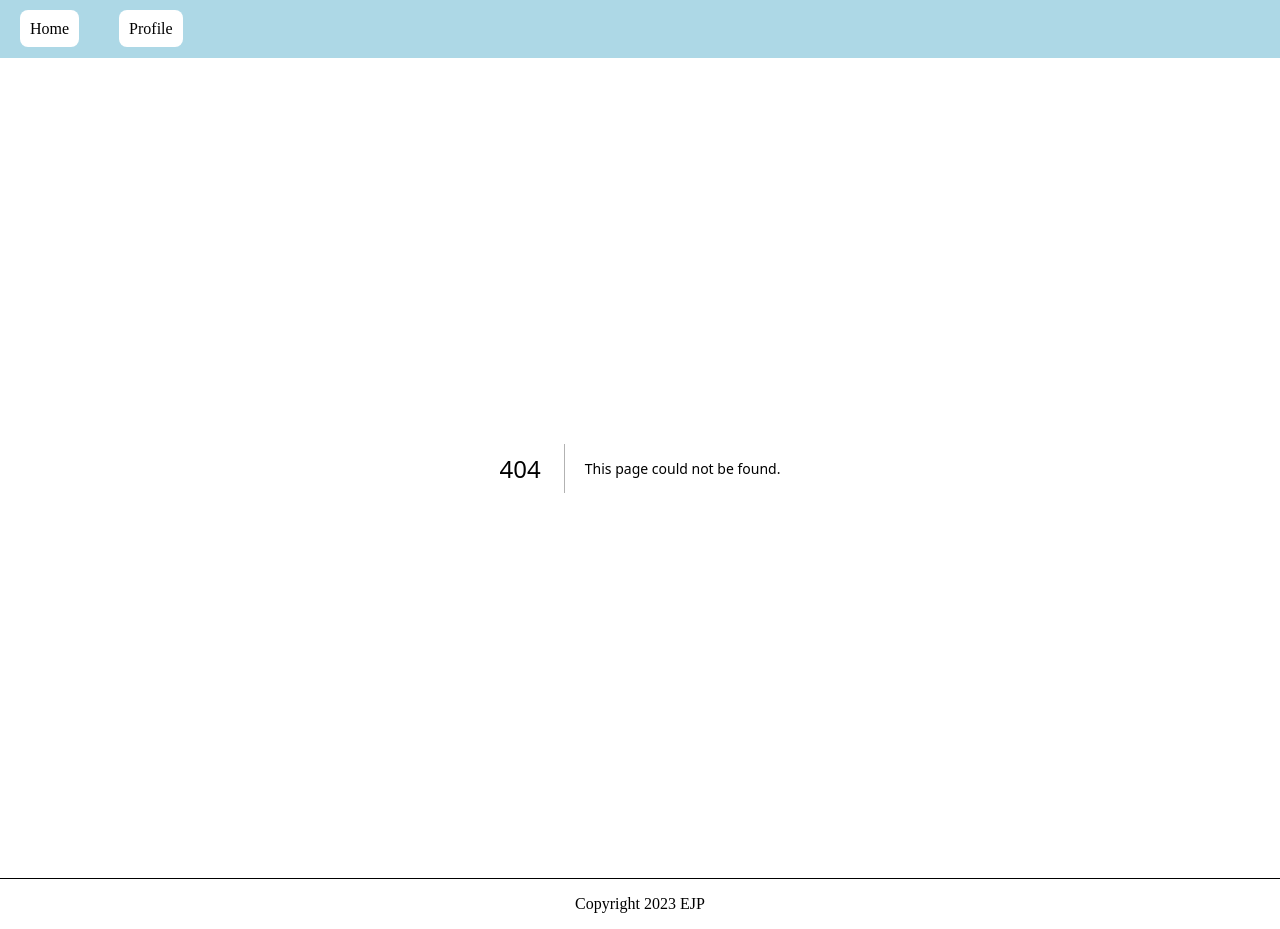
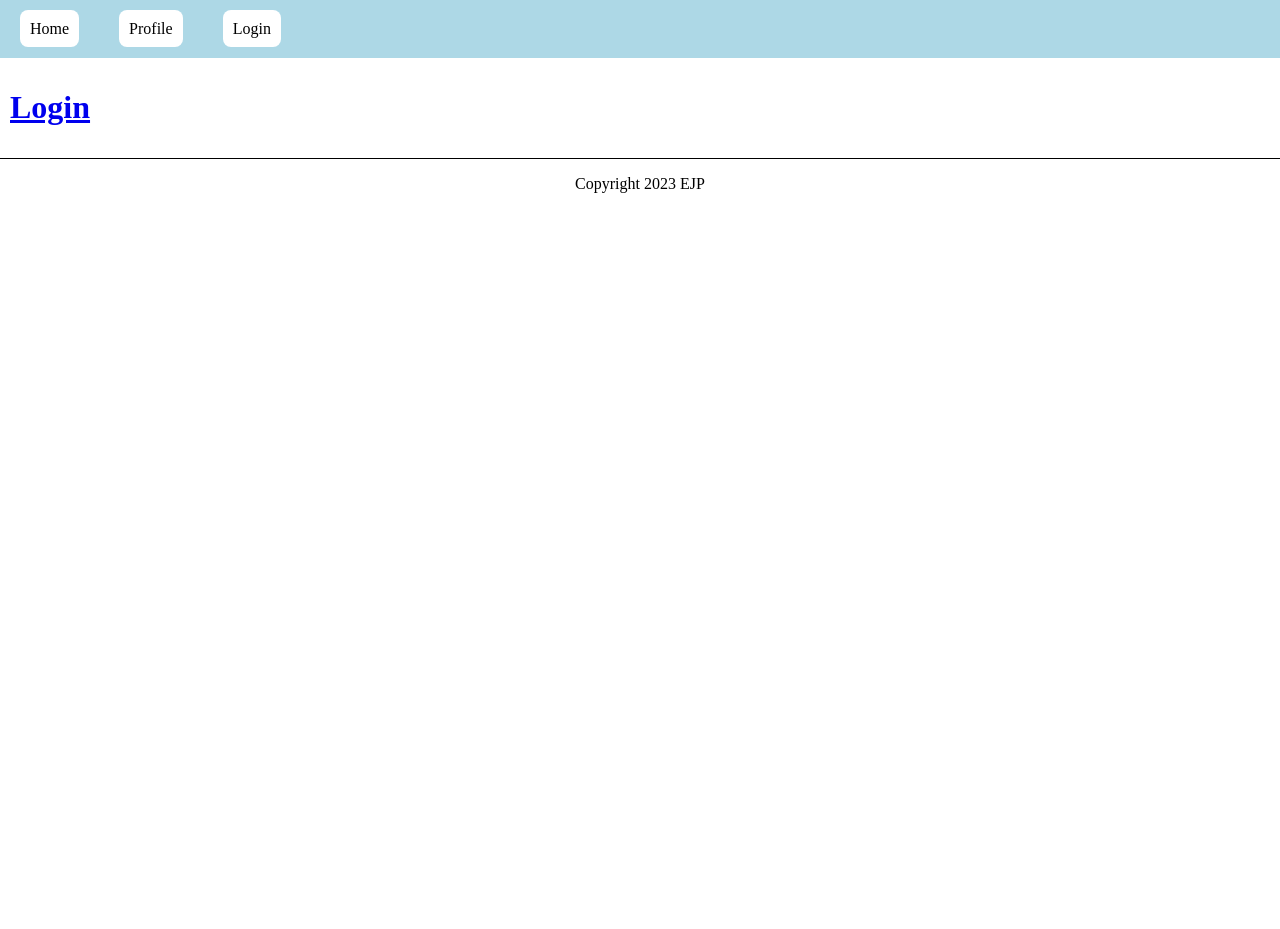
Before and after one commit to LichtAD/simple-blogs-nextjs, a Next.js app: page /login in a window 1280 px wide. Before the commit this address had no page. After the commit the page ends 800 px from the top, so only its background shows below. Built offline with nearby package versions, Linux system fonts and the light colour scheme.

Commit message:
added login

```diff
--- /dev/null
+++ b/src/app/api/auth/[kindeAuth]/route.js
@@ -0,0 +1,2 @@
+import {handleAuth} from "@kinde-oss/kinde-auth-nextjs/server";
+export const GET = handleAuth();
--- a/src/app/layout.tsx
+++ b/src/app/layout.tsx
@@ -34,7 +34,9 @@ export default function RootLayout({
               <li>
                 <Link  style={{ textDecoration: "none", color: "black", backgroundColor: "white", padding: "10px", borderRadius: "8px" }} href="/profile">Profile</Link>
               </li>
-
+              <li>
+                <Link  style={{ textDecoration: "none", color: "black", backgroundColor: "white", padding: "10px", borderRadius: "8px" }} href="/login">Login</Link>
+              </li>
             </ul>
           </nav>
         </header>
--- /dev/null
+++ b/src/app/login/page.jsx
@@ -0,0 +1,13 @@
+import { RegisterLink, LoginLink } from "@kinde-oss/kinde-auth-nextjs/components";
+
+const page = () => {
+    return (
+        <div>
+            <LoginLink>
+                <h1>Login</h1>
+            </LoginLink>
+        </div>
+    );
+};
+
+export default page;
```
Also changed, not shown: package.json (+7 -6 lines), src/app/profile/page.tsx (+9 -2 lines), 1 other file (tests, documents, lock files or other folders).
